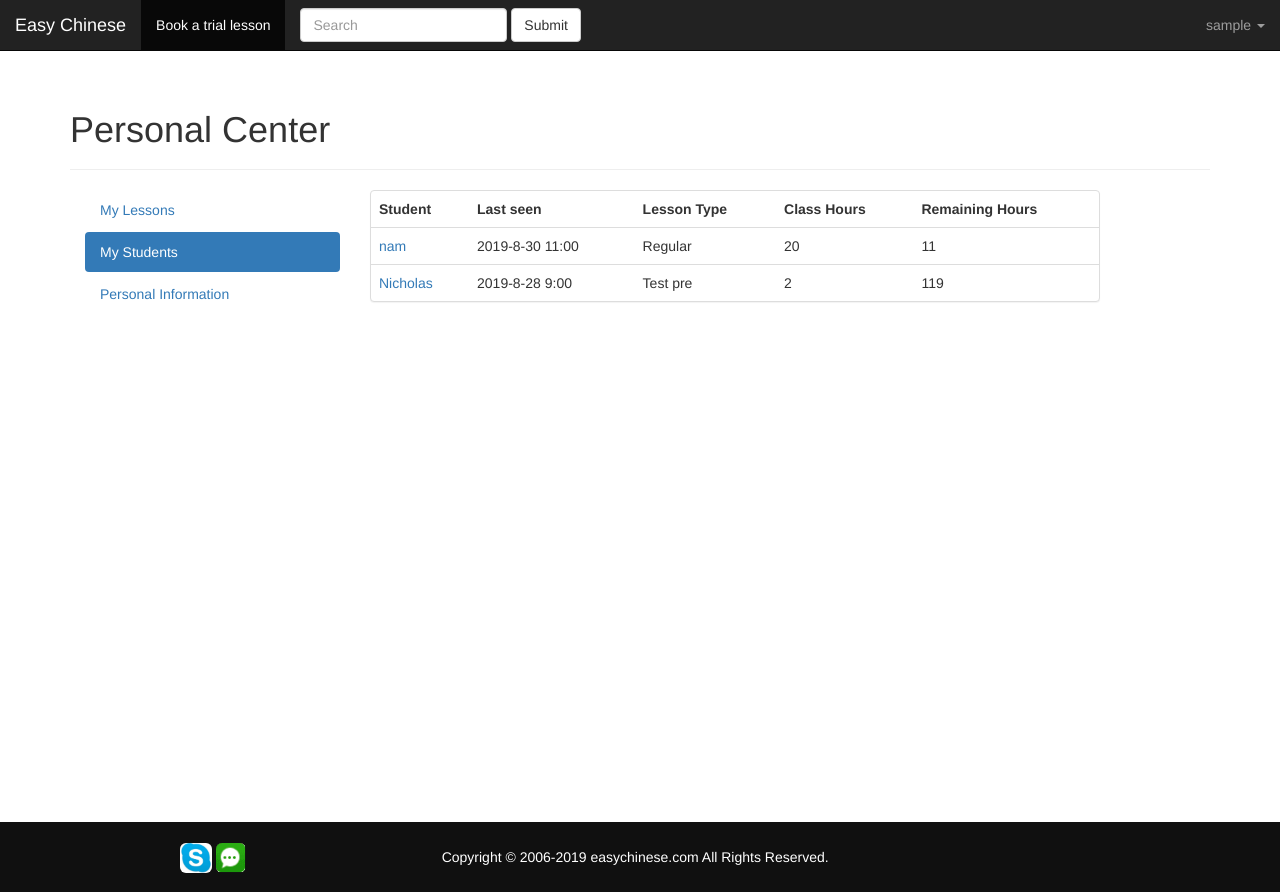
After one commit to JessicaFeng0926/easy_chinese, a Flask app: page /teacher/my_students in a window 1280 px wide. The commit adds this page. Run offline with Flask 2, Linux system fonts and the light colour scheme; the visitor is signed in with stand-in values (Sample User, id 1); data comes from the database, SQL or seed files in the repository; some libraries are stand-ins or nearby versions.

Commit message:
10th submit, I focued on the teacher's blueprint today.

```diff
--- a/app/teacher/views.py
+++ b/app/teacher/views.py
@@ -8,6 +8,7 @@ from ..models import User
 from .. import db
 import os
 
+#教师个人信息
 @teacher.route('/personal_info',methods=['GET','POST'])
 @login_required
 def personal_info():
@@ -47,3 +48,11 @@ def personal_info():
     local_member_since = utc_member_since.astimezone(user_tz)
     form.member_since.data = local_member_since.strftime('%Y-%m-%d')
     return render_template('teacher/personal_info.html',form=form)
+
+#我的所有学生
+@teacher.route('my_students')
+@login_required
+def my_students():
+    '''这是我的所有学生的视图'''
+    username = request.args.get('username','',type=str)
+    return render_template('teacher/my_students.html',username=username)
--- a/app/templates/student/homepage.html
+++ b/app/templates/student/homepage.html
@@ -29,13 +29,11 @@
                 <th>Time</th>
                 <th>Status</th>
                 <th>Teacher's comment</th>
-                <th>Mark</th>
             </tr>
             <tr>
                 <td><a href='#'>Monica</a></td>
                 <td>2019-9-26 8:00</td>
                 <td>Not started</td>
-                <td></td>
                 <td><span>[Cancel]</span></td>
             </tr>
             <tr>
@@ -43,7 +41,6 @@
                 <td>2019-7-28 8:00</td>
                 <td>Completed</td>
                 <td>Nam did a good job.His knowledge about Chinese culture is so impressive.</td>
-                <td>4</td>
             </tr>
 
 
--- a/app/templates/teacher/homepage.html
+++ b/app/templates/teacher/homepage.html
@@ -16,7 +16,7 @@
 <div class='col-sm-3 col-md-3' >
     <ul class='nav nav-pills nav-stacked'>
         <li role="presentation" {%if request.path[:11] == '/personal_c' %}class='active'{%endif%}><a href="{{url_for('main.personal_center')}}">My Lessons</a></li>
-        <li role="presentation"><a href="#">My Students</a></li>
+        <li role="presentation" {%if request.path[:10] == '/teacher/m'%}class='active'{%endif%}><a href="{{url_for('teacher.my_students')}}">My Students</a></li>
         <li role="presentation" {%if request.path[:10] == '/teacher/p'%}class='active'{%endif%}><a href="{{url_for('teacher.personal_info')}}">Personal Information</a></li>
     </ul>
 </div>
--- /dev/null
+++ b/app/templates/teacher/my_students.html
@@ -0,0 +1,56 @@
+{% extends 'teacher/homepage.html'%}
+
+{%block head%}
+{{super()}}
+<style>
+footer{
+    margin-top: 200px;
+}
+</style>
+{%endblock head%}
+
+{%block mytitle%}My Students{%endblock mytitle%}
+
+{%block main%}
+
+
+<div class='col-sm-8 col-md-8' id='main'>
+{%if username%}
+<ul class="nav nav-tabs">
+        <li role="presentation" class="active"><a href="#">Lessons</a></li>
+        <li role="presentation"><a href="#">Profile</a></li>
+    </ul>
+    <div>
+
+    </div>
+{%else%}
+    <div class='panel panel-default'>
+        <table class='table'>
+            <tr>
+                <th>Student</th>
+                <th>Last seen</th>
+                <th>Lesson Type</th>
+                <th>Class Hours</th>
+                <th>Remaining Hours</th>
+            </tr>
+            <tr>
+                <td><a href="{{url_for('teacher.my_students',tab='lessons',username='nam')}}">nam</a></td>
+                <td>2019-8-30 11:00</td>
+                <td>Regular</td>
+                <td>20</td>
+                <td>11</td>
+            </tr>
+            <tr>
+                <td><a href='#'>Nicholas</a></td>
+                <td>2019-8-28 9:00</td>
+                <td>Test pre</td>
+                <td>2</td>
+                <td>119</td>
+            </tr>
+        </table>
+    </div>
+    {%endif%}
+</div>
+
+
+{%endblock main%}
```
